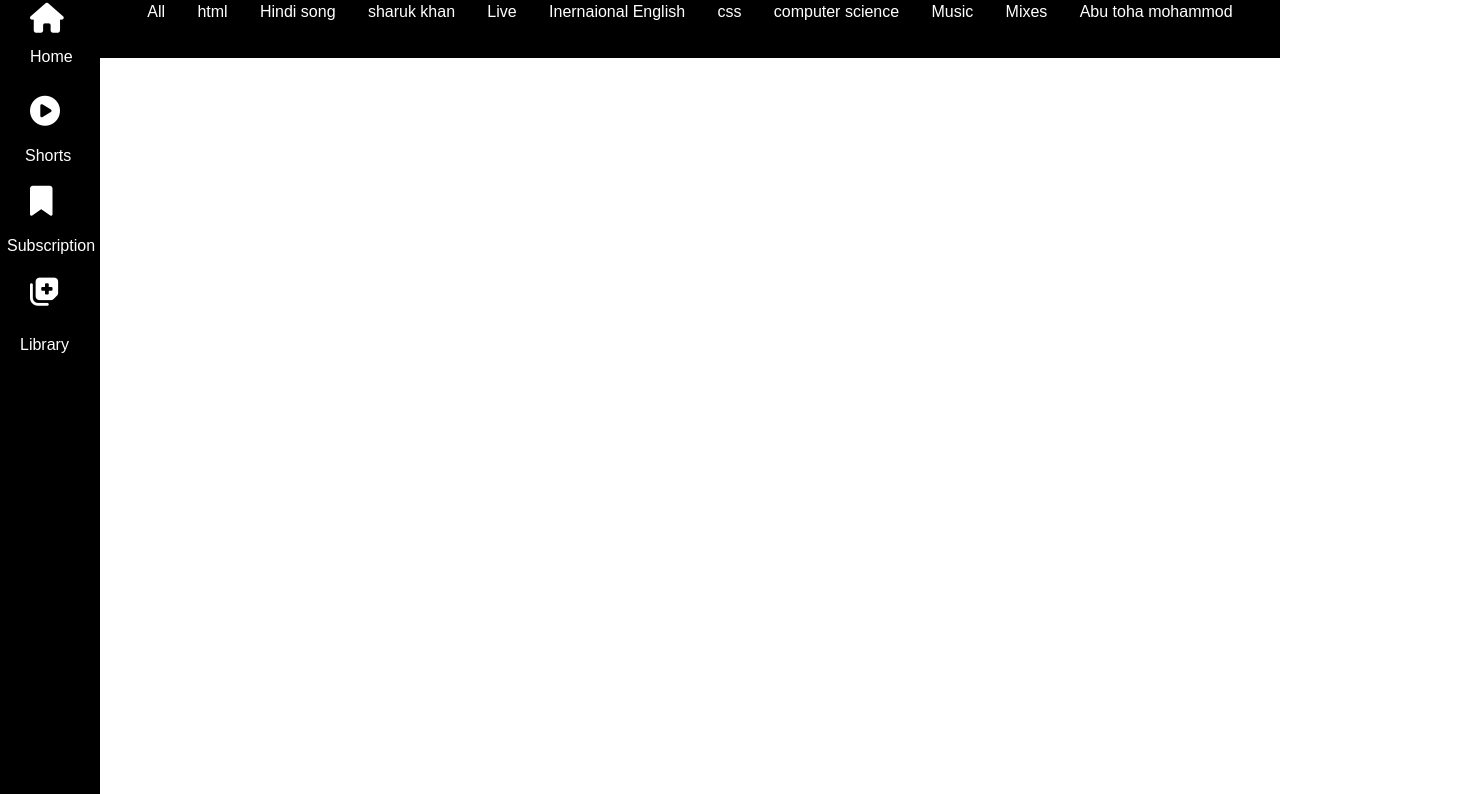
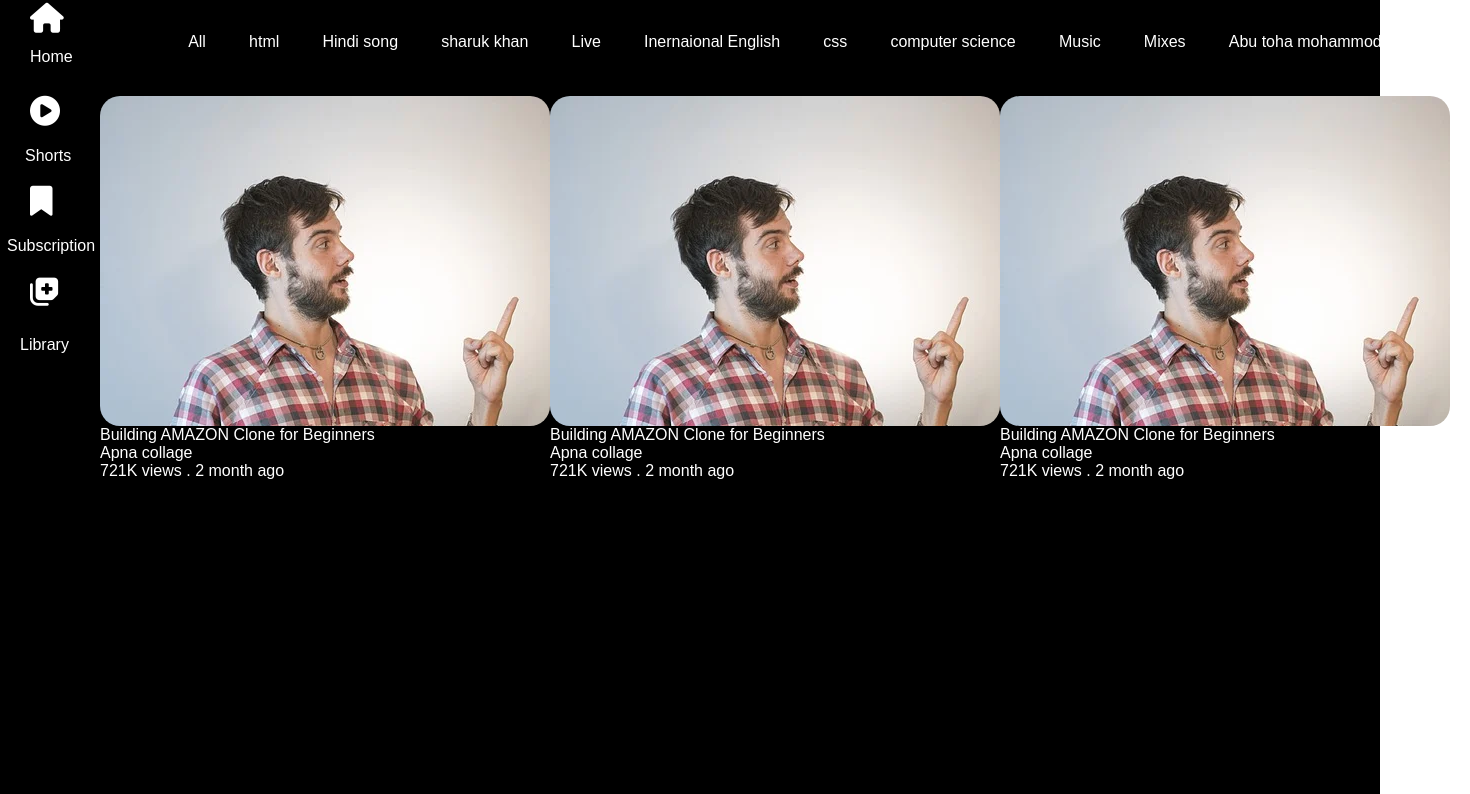
Before and after one commit to mjobayer183/youtube-project, a plain HTML site: page index.html in a window 1280 px wide. Shown: the part 68-862 px from the top of the page, 1470 px wide, since content can reach past the window. Drawn offline with Linux system fonts and the light colour scheme.

Commit message:
video section 1 row complete

```diff
--- a/index.css
+++ b/index.css
@@ -127,21 +127,41 @@
 
 .container {
   display: flex;
+
 }
 .under-navver {
   width: 100%;
   display: flex;
   justify-content: space-evenly;
   flex-direction: row;
-
+padding:45px;
 
 }
 .main-container {
   width: 100%;
-  height: 40px;
   background: #000;
   color: white;
-  padding: 15px;
+
+
 
 
 }
+/* vedio section */
+
+.video-section{
+  display: flex;
+  justify-content: space-around;
+
+
+
+
+}
+.box{
+  display: flex;
+
+}
+.box-img{
+  height: 330px;
+  width: 450px;
+  border-radius: 20px;
+}
--- a/index.html
+++ b/index.html
@@ -64,16 +64,57 @@
                 <div class="text">Mixes</div>
                 <div class="text">Abu toha mohammod</div>
 
-            </div>
 
 
-            </section>
-        </section>
+
+            </div>
 
 
 
 
-    </div>
+          <div class="video-section">
+         <div class="box">
+         <div class="box-containt">
+            <div
+            class="box-img"
+            style="background-image: url('img/img.webp');"></div>
+          <p>Building  AMAZON Clone for Beginners <br>Apna collage <br>721K views . 2 month ago</p>
+          </div>
+         </div>
+         <div class="box">
+
+            <div class="box-containt">
+
+               <div
+
+               class="box-img"
+
+               style="background-image: url('img/img.webp');"></div>
+
+             <p>Building  AMAZON Clone for Beginners <br>Apna collage <br>721K views . 2 month ago</p>
+
+             </div>
+
+            </div>
+            <div class="box">
+
+                <div class="box-containt">
+
+                   <div
+
+                   class="box-img"
+
+                   style="background-image: url('img/img.webp');"></div>
+
+                 <p>Building  AMAZON Clone for Beginners <br>Apna collage <br>721K views . 2 month ago</p>
+
+                 </div>
+
+                </div>
+          </div>
+        </div>
+        </section>
+   </div>
 
 </body>
 </html>
```
Also changed, not shown: img/img.webp (added).
